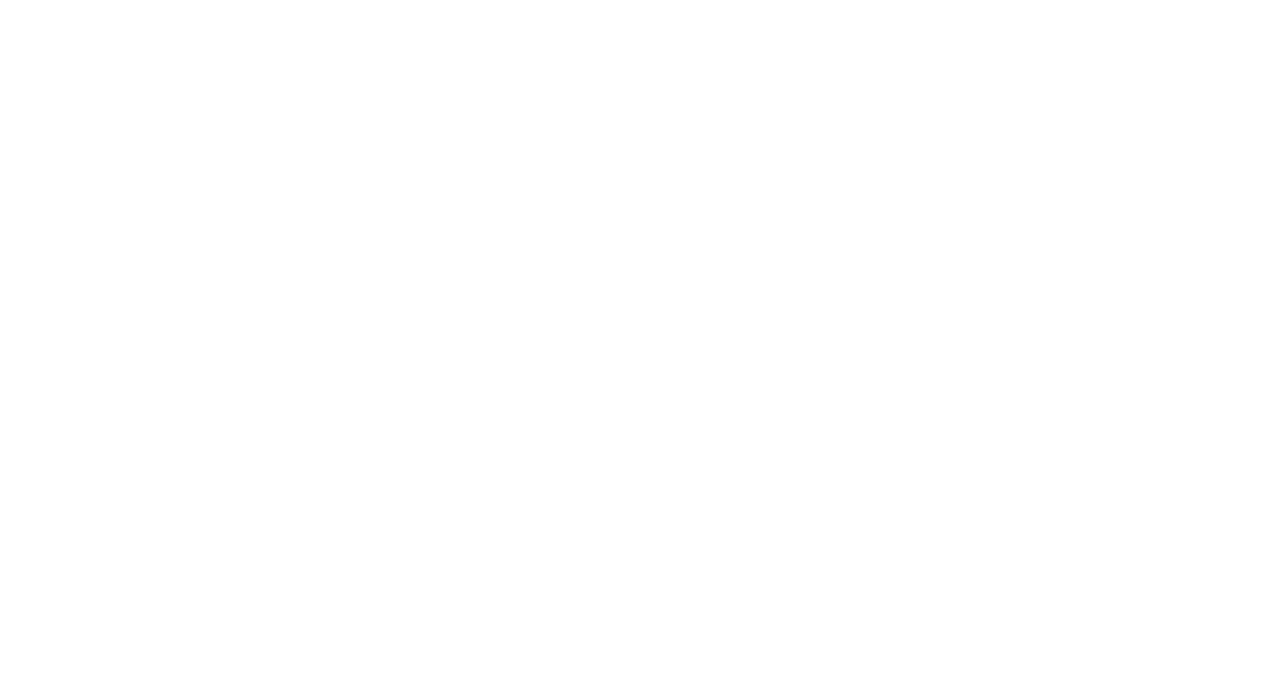
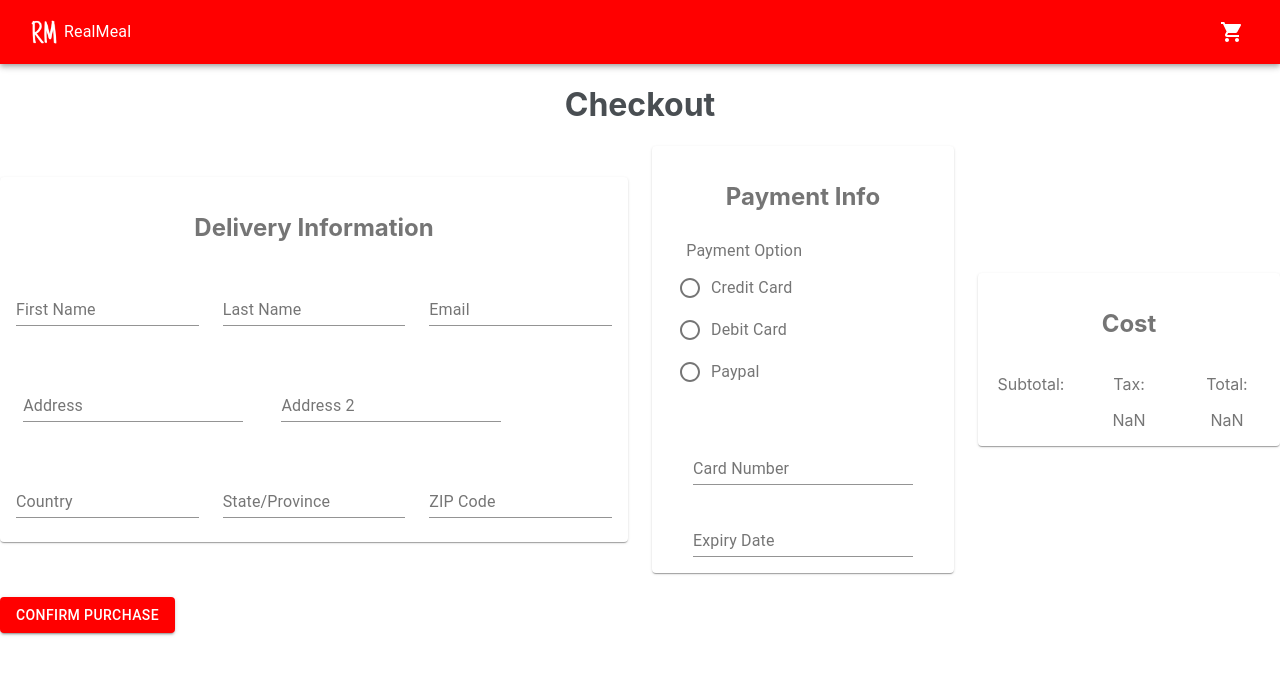
Before and after one commit to ianDesson/RealMeal, a React (Create React App) app: page /checkout in a window 1280 px wide. Shown: the top 674 px of the page. Built offline with nearby package versions, Linux system fonts and the light colour scheme.

Commit message:
Added Checkout (Missing cost + misaligned button)

```diff
--- a/src/routes.js
+++ b/src/routes.js
@@ -5,6 +5,7 @@
 import Restaurants from "./static-pages/restaurants";
 import Menu from "./static-pages/menu";
 import Cart from "./static-pages/cart";
+import Checkout from "./static-pages/checkout";
 
 class ScrollToTop extends React.Component {
   componentDidUpdate(prevProps) {
@@ -31,6 +32,7 @@
       <Route path="/restaurants" component={Restaurants} />
       <Route path="/menu/:id" component={Menu} />
       <Route path="/cart" component={Cart} />
+      <Route path="/checkout" component={Checkout} />
     </ScrollToTop>
   </Switch>
 );
--- /dev/null
+++ b/src/static-pages/checkout.js
@@ -0,0 +1,185 @@
+import React from 'react';
+import Grid from '@material-ui/core/Grid';
+import { makeStyles } from '@material-ui/core/styles';
+import TextField from '@material-ui/core/TextField';
+import Paper from '@material-ui/core/Paper';
+import Layout from "../components/layout";
+import Radio from '@material-ui/core/Radio';
+import RadioGroup from '@material-ui/core/RadioGroup';
+import FormControlLabel from '@material-ui/core/FormControlLabel';
+import FormControl from '@material-ui/core/FormControl';
+import FormLabel from '@material-ui/core/FormLabel';
+import Button from '@material-ui/core/Button';
+
+/*
+            <TextField
+              id="standard-with-placeholder"
+              label="With placeholder"
+              placeholder="Placeholder"
+              margin="normal"
+            />
+*/
+const useStyles = makeStyles(theme => ({
+  root: {
+    flexGrow: 1,
+  },
+  paper: {
+    padding: theme.spacing(2),
+    textAlign: 'center',
+    color: theme.palette.text.secondary,
+  },
+  formControl: {
+    margin: theme.spacing(3),
+  },
+  group: {
+    margin: theme.spacing(1, 0),
+  },
+}));
+
+
+const Checkout = (props) => {
+
+  const classes = useStyles();
+  const cost = props.cost;
+  const [value, setValue] = React.useState("Credit Card");
+
+  function handleChange(event) {
+    setValue(event.target.value);
+  }
+
+  return(
+    <div>
+      <Layout>
+        <div className={classes.root}>
+      <h1 style={{fontSize:"2rem", textAlign:'center'}}>Checkout</h1>
+      <Grid container spacing={3} alignItems='center' justify='center'>
+        <Grid item xs={6}>
+          <Paper className={classes.paper}>
+            <h2>Delivery Information</h2>
+            <Grid container spacing={3}>
+             <Grid item xs={4}>
+             <TextField
+              id="standard-with-placeholder"
+              label="First Name"
+              placeholder="e.g. John"
+              margin="normal"
+            />
+            </Grid>
+            <Grid item xs={4}>
+             <TextField
+              id="standard-with-placeholder"
+              label="Last Name"
+              placeholder="e.g. Smith"
+              margin="normal"
+            />
+            </Grid>
+            <Grid item xs={4}>
+             <TextField
+              id="standard-with-placeholder"
+              label="Email"
+              placeholder="e.g. example@email.com"
+              margin="normal"
+            />
+            </Grid>
+            <Grid item xs={5}>
+             <TextField
+              id="standard-with-placeholder"
+              label="Address"
+              placeholder="e.g. 123 Example Street"
+              margin="normal"
+            />
+            </Grid>
+            <Grid item xs={5}>
+             <TextField
+              id="standard-with-placeholder"
+              label="Address 2"
+              placeholder="e.g. Floor X, Apt #X, etc"
+              margin="normal"
+            />
+            </Grid>
+            <Grid item xs={4}>
+             <TextField
+              id="standard-with-placeholder"
+              label="Country"
+              placeholder="e.g. Canada"
+              margin="normal"
+            />
+            </Grid>
+            <Grid item xs={4}>
+             <TextField
+              id="standard-with-placeholder"
+              label="State/Province"
+              placeholder="e.g. Ontario"
+              margin="normal"
+            />
+            </Grid>
+            <Grid item xs={4}>
+             <TextField
+              id="standard-with-placeholder"
+              label="ZIP Code"
+              placeholder="e.g. A1A-2B2"
+              margin="normal"
+            />
+            </Grid>
+            </Grid>
+            </Paper>
+        </Grid>
+        <Grid item xs={3}>
+          <Paper className={classes.paper}>
+          <h2>Payment Info</h2>
+          <Grid container spacing={3}>
+          <FormControl component="fieldset" className={classes.formControl}>
+          <FormLabel component="legend">Payment Option</FormLabel>
+          <RadioGroup
+          aria-label="Payment Option"
+          name="Choice"
+          className={classes.group}
+          value={value}
+          onChange={handleChange}
+        >
+          <FormControlLabel value="credit card" control={<Radio color='primary'/>} label="Credit Card" />
+          <FormControlLabel value="debit card" control={<Radio color='primary'/>} label="Debit Card" />
+          <FormControlLabel value="paypal" control={<Radio color='primary'/>} label="Paypal" />
+          </RadioGroup>
+          </FormControl>
+          <Grid item xs={12}>
+          <TextField
+              id="standard-with-placeholder"
+              label="Card Number"
+              placeholder="XXXX-XXXX-XXXX-XXXX"
+              margin=""
+            />
+          </Grid>
+          <Grid item xs={12}>
+          <TextField
+              id="standard-with-placeholder"
+              label="Expiry Date"
+              placeholder="MM/YY"
+              margin=""
+            />
+          </Grid>
+          </Grid>
+          </Paper>
+        </Grid>
+        <br />
+        <Grid item xs={3}>
+          <Paper className={classes.paper}>
+            <h2>Cost</h2>
+            <Grid container spacing={3}>
+              <Grid item xs><p>Subtotal:</p>{props.cost}</Grid>
+              <Grid item xs><p>Tax:</p>{props.cost*0.13}</Grid>
+              <Grid item xs><p>Total:</p>{props.cost*1.13}</Grid>
+            </Grid>
+          </Paper>
+        </Grid>
+        <Grid item xs>
+          <Button variant="contained" color="primary" className={classes.button} marginLeft='2rem'> Confirm Purchase </Button>
+        </Grid>
+      </Grid>
+        </div>
+      </Layout>
+    </div>
+  )
+};
+
+export default Checkout;
```
